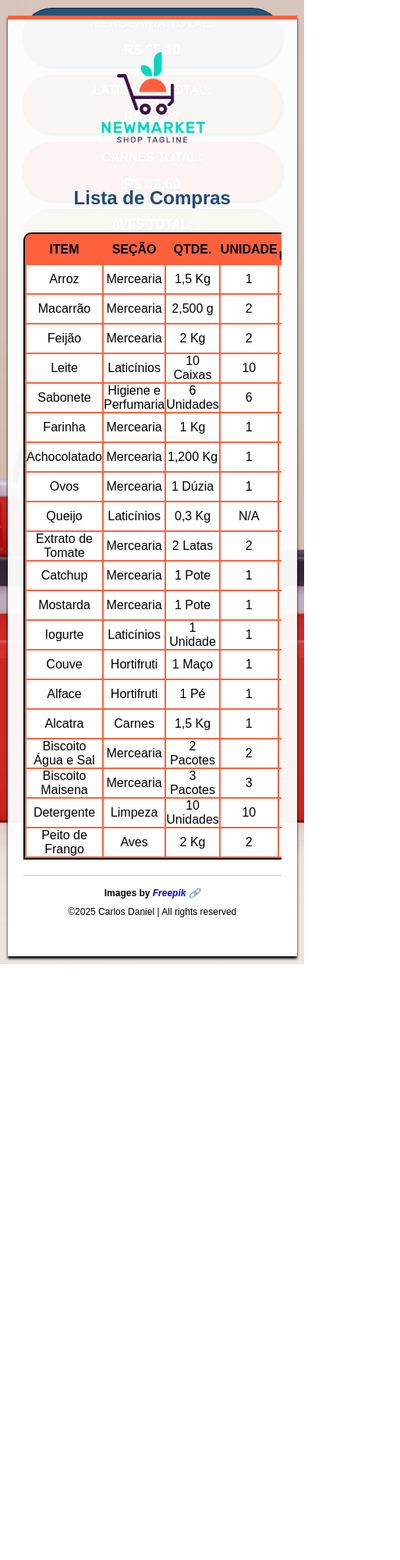
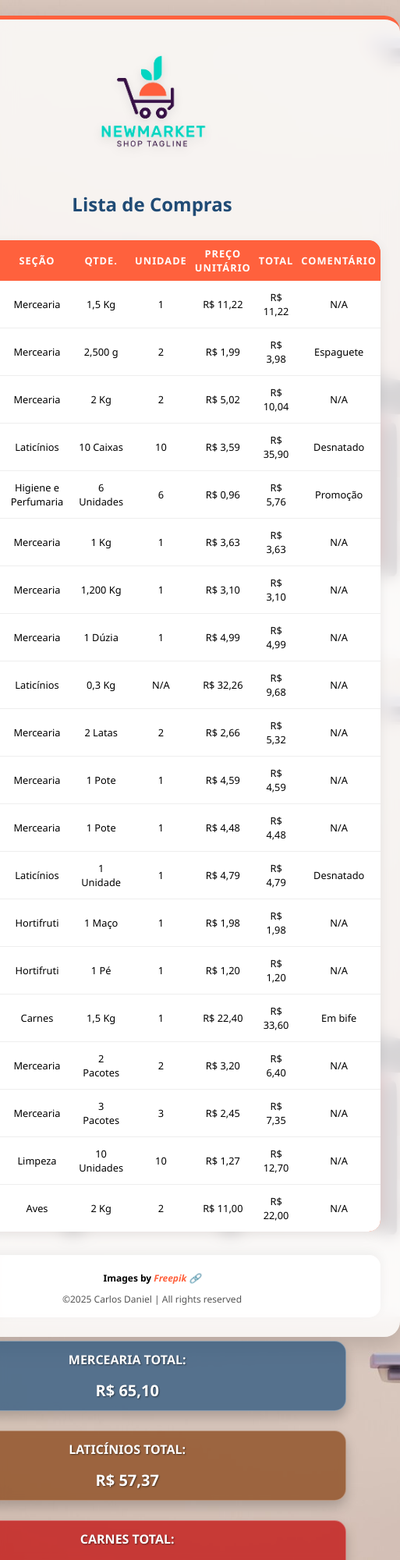
Before and after one commit to Danielcp99/Table-Project-2, a plain HTML site: page index.html in a window 390 px wide. Shown: the top 2000 px of the page at 78% size, 513 px wide, since content can reach past the window. Before the commit the page ends 1236 px from the top, so only its background shows below. Drawn offline with Linux system fonts and the light colour scheme.

Commit message:
v1.1
Made some changes.

```diff
--- a/index.css
+++ b/index.css
@@ -3,7 +3,8 @@
 * {
     margin: 0;
     padding: 0;
-    font-family: sans-serif;
+    font-family: 'Segoe UI', Tahoma, Geneva, Verdana, sans-serif;
+    box-sizing: border-box;
 }
 
 body {
@@ -14,75 +15,85 @@ body {
     min-height: 100vh;
     width: 100%;
     background-position: center;
+    background-attachment: fixed;
+    display: flex;
+    flex-direction: column;
+    align-items: center;
+}
+
+.summary-cards {
+    display: flex;
+    flex-direction: column;
+    align-items: flex-end;
+    position: fixed;
+    right: 20px;
+    top: 20px;
+    z-index: 100;
+    width: auto;
 }
 
 ul {
     list-style: none;
-    margin-left: 87vh;
-    height: 0;
-    position: absolute;
+    padding: 0;
+    margin: 0;
 }
 
 ul li {
     color: #ffffff;
-    box-shadow: 2px 2px 2px black;
-    text-shadow: 2px 2px 2px rgb(0, 0, 0);
+    box-shadow: 0 8px 15px rgba(0, 0, 0, 0.2);
+    text-shadow: 1px 1px 2px rgba(0, 0, 0, 0.5);
     font-size: 18px;
     text-align: center;
-    margin-left: 80vh;
-    margin-top: 20px;
+    margin-bottom: 15px;
     font-weight: bold;
-    border: 1px solid rgba(0, 0, 0, 0.500);
-    border-radius: 50px 50px 50px 50px;
+    border: 1px solid rgba(255, 255, 255, 0.3);
+    border-radius: 15px;
     padding: 15px;
-    width: 200px;
+    width: 220px;
     list-style: none;
+    transition: all 0.3s ease;
+    backdrop-filter: blur(5px);
+}
+
+ul li:hover {
+    transform: translateY(-5px);
+    box-shadow: 0 12px 20px rgba(0, 0, 0, 0.3);
 }
 
 ul li div {
-    font-size: 18px;
+    font-size: 20px;
     margin-top: 15px;
     color: white;
+    font-weight: bold;
 }
 
-.li-1 {
-    background-color: #1e4d79f3;
-}
-
-.li-2 {
-    background-color: #843c0cf3;
-}
-
-.li-3 {
-    background-color: #c00000f1;
-}
-
-.li-4 {
-    background-color: #7f5f00f3;
-}
-
-.li-5 {
-    background-color: #385623f4;
-}
-
-.li-6 {
-    background-color: #ffbf00f3;
-}
+.li-1 { background-color: rgba(30, 77, 121, 0.7); }
+.li-2 { background-color: rgba(132, 60, 12, 0.7); }
+.li-3 { background-color: rgba(192, 0, 0, 0.7); }
+.li-4 { background-color: rgba(127, 95, 0, 0.7); }
+.li-5 { background-color: rgba(56, 86, 35, 0.7); }
+.li-6 { background-color: rgba(255, 191, 0, 0.8); }
 
 .main-container {
     display: flex;
     padding: 20px;
+    justify-content: center;
+    width: 90%;
+    max-width: 1400px;
 }
 
 .content-area {
-    background-color: rgba(255, 255, 255, 0.953);
+    background-color: rgba(255, 255, 255, 0.8);
+    backdrop-filter: blur(10px);
+    border-radius: 20px;
     border-top: 5px solid #ff613d;
-    width: 80vw;
+    width: 100%;
     min-height: 100vh;
-    margin-left: 30px;
-    box-shadow: 0 3px 3px black;
-    padding: 20px;
+    box-shadow: 0 10px 30px rgba(0, 0, 0, 0.15);
+    padding: 25px;
     box-sizing: border-box;
+    transition: all 0.3s ease;
+    margin-top: 20px;
 }
 
 header {
@@ -91,8 +102,9 @@ header {
     align-items: center;
     gap: 15px;
     padding: 10px 0;
-    font-size: 50px;
+    font-size: 2.5rem;
     font-weight: bold;
+    margin-bottom: 20px;
 }
 
 header img {
@@ -100,47 +112,70 @@ header img {
     width: 150px;
     height: auto;
     object-fit: contain;
+    filter: drop-shadow(0 4px 6px rgba(0,0,0,0.1));
+    transition: transform 0.3s ease;
+}
+
+header img:hover {
+    transform: scale(1.05);
 }
 
 .table-wrapper {
     margin: 20px 0;
     overflow-x: auto;
-}
-
-.image-wrapper {
-    margin: 20px 0;
-}
-
-.image-wrapper img {
-    max-width: 100%;
-    height: auto;
-    display: block;
-}
-
-.text-content {
-    margin: 20px 0;
-    line-height: 1.6;
+    border-radius: 15px;
+    box-shadow: 0 5px 15px rgba(0,0,0,0.08);
 }
 
 table {
     background-color: #ff613d;
-    border: 2px solid black;
-    border-radius: 10px 10px 0 0;
-    width: 77vw;
+    border: none;
+    border-radius: 15px;
+    width: 100%;
+    border-collapse: separate;
+    border-spacing: 0;
+    overflow: hidden;
+}
+
+th {
+    background-color: #ff613d;
+    color: white;
+    font-weight: bold;
+    text-transform: uppercase;
+    font-size: 0.9rem;
+    padding: 15px 10px;
+    letter-spacing: 1px;
 }
 
 .tr-1 {
     background-color: white;
     text-align: center;
+    transition: background-color 0.2s ease;
+}
+
+.tr-1:hover {
+    background-color: #f7f7f7;
+}
+
+.tr-1 td {
+    padding: 12px 10px;
+    border-bottom: 1px solid #eeeeee;
+}
+
+.tr-1:last-child td {
+    border-bottom: none;
 }
 
 footer {
     text-align: center;
-    padding: 10px;
+    padding: 20px;
     font-size: 14px;
-    background-color: rgba(255, 255, 255, 0.9);
-    border-top: 1px solid #ccc;
-    margin-top: 20px;
+    background-color: rgba(255, 255, 255, 0.7);
+    backdrop-filter: blur(5px);
+    border-radius: 15px;
+    border-top: 1px solid rgba(255,255,255,0.5);
+    margin-top: 30px;
+    box-shadow: 0 -5px 15px rgba(0,0,0,0.05);
 }
 
 footer nav {
@@ -150,38 +185,60 @@ footer nav {
 
 footer nav a {
     text-decoration: none;
+    color: #ff613d;
     font-style: italic;
+    transition: color 0.3s ease;
+}
+
+footer nav a:hover {
+    color: #204B75;
+    text-decoration: underline;
 }
 
 footer div {
     margin-top: 10px;
     font-size: 12px;
+    color: #555;
+}
+
+@media (max-width: 1200px) {
+    .summary-cards {
+        position: static;
+        width: 90%;
+        max-width: 1400px;
+        flex-direction: row;
+        flex-wrap: wrap;
+        justify-content: center;
+        align-items: center;
+    }
+
+    ul {
+        display: flex;
+        flex-wrap: wrap;
+        justify-content: center;
+        gap: 15px;
+        margin-bottom: 20px;
+        width: 100%;
+    }
+
+    ul li {
+        margin: 5px;
+        width: 200px;
+    }
+
+    .main-container {
+        flex-direction: column;
+        align-items: center;
+    }
+
+    .content-area {
+        width: 100%;
+    }
 }
 
 @media (max-width: 768px) {
-    ul {
-        margin-left: 0;
-        position: static;
-        text-align: center;
-    }
-
-    ul li {
-        margin-left: 0;
-        width: 80%;
-        margin: 10px auto;
-    }
-
-    .main-container {
-        padding: 10px;
-    }
-
-    .content-area {
-        width: 95vw;
-        margin-left: 0;
-    }
-
     header {
-        font-size: 30px;
+        font-size: 1.8rem;
         flex-direction: column;
         text-align: center;
     }
@@ -190,19 +247,36 @@ footer div {
         margin-right: 0;
         margin-bottom: 10px;
     }
+
+    ul li {
+        width: 45%;
+        min-width: 150px;
+    }
+
+    th, td {
+        padding: 10px 8px;
+        font-size: 0.9rem;
+    }
 }
 
 @media (max-width: 480px) {
     header {
-        font-size: 24px;
+        font-size: 1.5rem;
     }
 
     ul li {
+        width: 100%;
         font-size: 16px;
-        padding: 10px;
+        padding: 12px;
     }
 
     footer {
+        padding: 15px;
         font-size: 12px;
     }
+
+    th, td {
+        padding: 8px 5px;
+        font-size: 0.8rem;
+    }
 }
--- a/index.html
+++ b/index.html
@@ -9,31 +9,12 @@
 </head>
 
 <body>
-    <ul>
-        <li class="li-1">MERCEARIA TOTAL:
-            <div>R$ 65,10</div>
-        </li>
-        <li class="li-2">LATICÍNIOS TOTAL:
-            <div>R$ 57,37</div>
-        </li>
-        <li class="li-3">CARNES TOTAL:
-            <div>R$ 33,60</div>
-        </li>
-        <li class="li-4">AVES TOTAL:
-            <div>R$ 22,00</div>
-        </li>
-        <li class="li-5">TOTAL DE OUTROS:
-            <div>R$ 9,00</div>
-        </li>
-        <li class="li-6">TOTAL DAS COMPRAS:
-            <div>R$ 193,00</div>
-        </li>
-    </ul>
-
-    <div class="main-container">
+    <div class="page-container">
+        <div class="main-content">
             <div class="content-area">
-
-            <header><img src="supermarket-logo-style-with-shop-tagline_.png" title="Supermarket Logo"> Lista de Compras
+                <header>
+                    <img src="supermarket-logo-style-with-shop-tagline_.png" title="Supermarket Logo">
+                    Lista de Compras
                 </header>
 
                 <div class="table-wrapper">
@@ -248,15 +229,39 @@
                             <td>N/A</td>
                         </tr>
                     </table>
+                </div>
 
                 <footer>
                     <nav>Images by <a href="https://www.freepik.com/" target="_blank" title="Freepik">Freepik 🔗</a>
                     </nav>
-
                     <div>©2025 Carlos Daniel | All rights reserved</div>
                 </footer>
+            </div>
+        </div>
 
-
+        <div class="summary-cards">
+            <ul>
+                <li class="li-1">MERCEARIA TOTAL:
+                    <div>R$ 65,10</div>
+                </li>
+                <li class="li-2">LATICÍNIOS TOTAL:
+                    <div>R$ 57,37</div>
+                </li>
+                <li class="li-3">CARNES TOTAL:
+                    <div>R$ 33,60</div>
+                </li>
+                <li class="li-4">AVES TOTAL:
+                    <div>R$ 22,00</div>
+                </li>
+                <li class="li-5">TOTAL DE OUTROS:
+                    <div>R$ 9,00</div>
+                </li>
+                <li class="li-6">TOTAL DAS COMPRAS:
+                    <div>R$ 193,00</div>
+                </li>
+            </ul>
+        </div>
+    </div>
 </body>
 
 </html>
```
Lines whose indentation alone changed are shown as unchanged.
